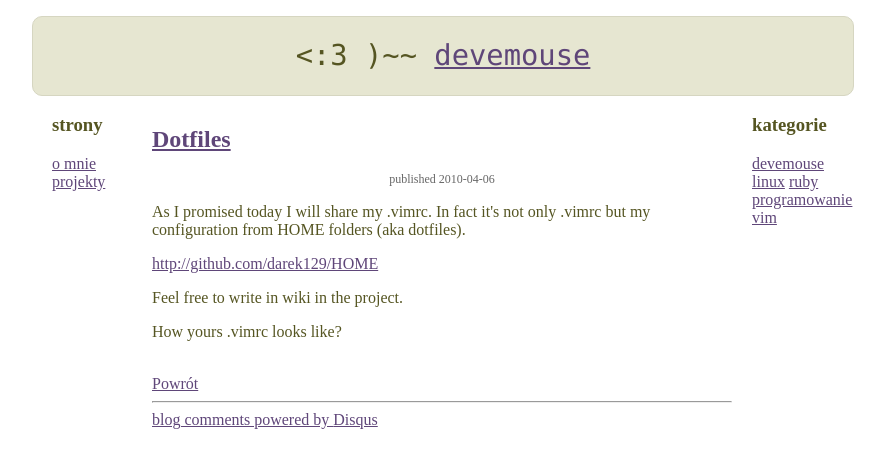
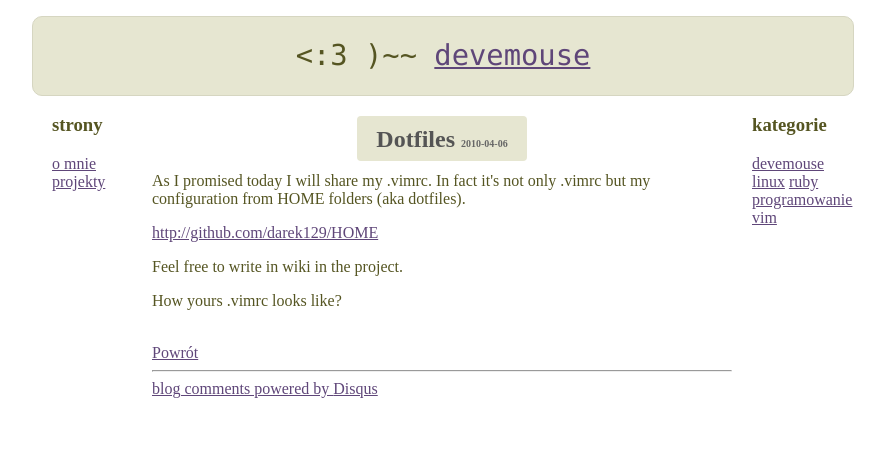
Before and after one commit to devemouse/devemouse.github.com, a Jekyll site: the page built from _posts/2010-04-06-dotfiles.html, in a window 1280 px wide. Shown: the top 468 px of the page, without its empty margins (198-1083 px from the left). Built offline with Jekyll 4.4.1, drawn with Linux system fonts in a browser that asks for light colours; Markdown is read by kramdown in place of the engine named in the settings; comment, search, counter and statistics services are not loaded.

Commit message:
post title on main page and post page is the same now

```diff
--- a/_layouts/post.html
+++ b/_layouts/post.html
@@ -2,8 +2,11 @@
 layout: base
 ---
 <div class="entry-content">
-   <h2><a href="{{ page.url }}">{{ page.title }}</a></h2>
-   <div id="date">published {{ page.date | date: "%Y-%m-%d" }}</div>
+   <div class="post_title">
+      <h2><a href="{{ page.url }}">{{ page.title }}
+            <time datetime="{{ page.date | date: "%Y-%m-%d" }}" pubdate>
+            {{ page.date | date: "%Y-%m-%d" }}</time></a></h2>
+   </div>
    {{ content }}
    <br/>
    <a href="/">Powrót</a>
```
